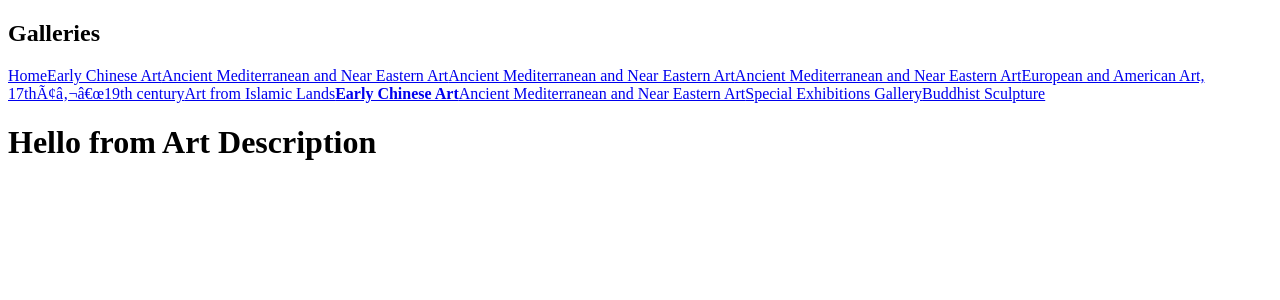
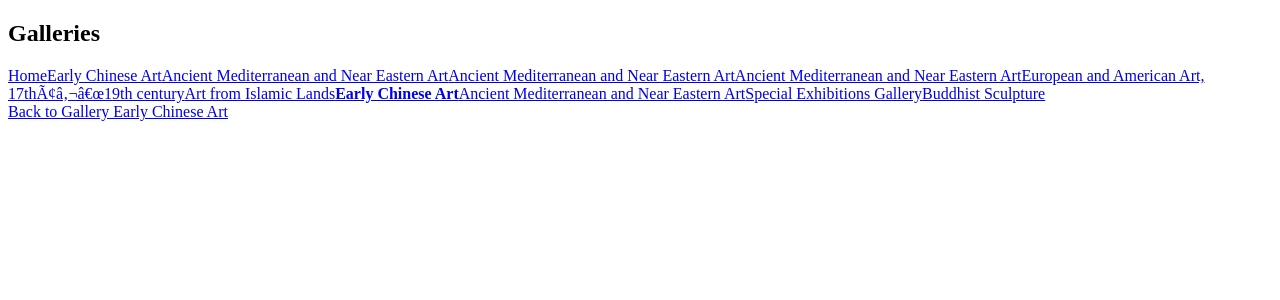
Before and after one commit to ryansummerlin/art-museum, a React (Create React App) app: page /galleries/1600/art/143354 in a window 1280 px wide. Shown: the top 300 px of the page. Built offline with nearby package versions, Linux system fonts and the light colour scheme.

Commit message:
set up the link back to the gallery on art description. To finish the rest of art description

```diff
--- a/src/components/ArtDescription/index.js
+++ b/src/components/ArtDescription/index.js
@@ -1,9 +1,10 @@
 import React from 'react';
-// import { Link, useParams } from 'react-router-dom';
+import { Link, useParams } from 'react-router-dom';
 
-function ArtDescription () {
+function ArtDescription ({ gallery }) {
+    const galleryId = gallery.id;
     return (
-        <h1>Hello from Art Description</h1>
+        <Link to={`/galleries/${galleryId}`}>{`Back to Gallery ${gallery.name}`}</Link>
     );
 }
 
```
